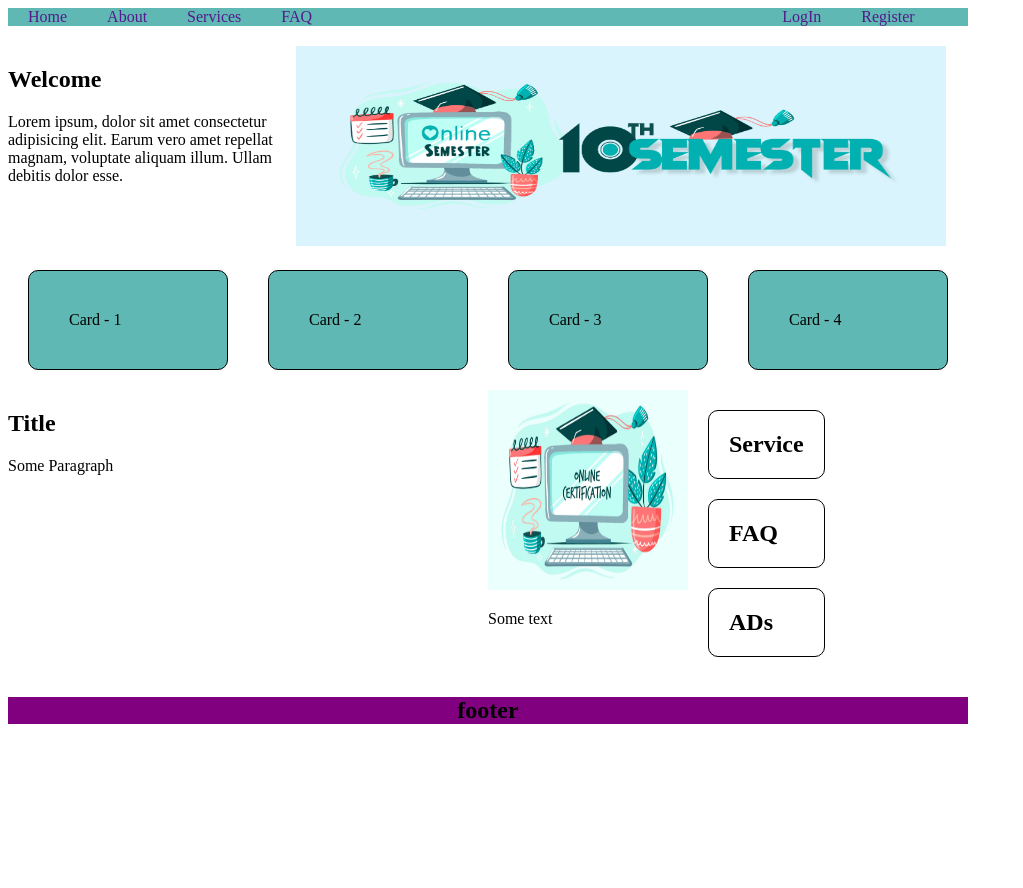
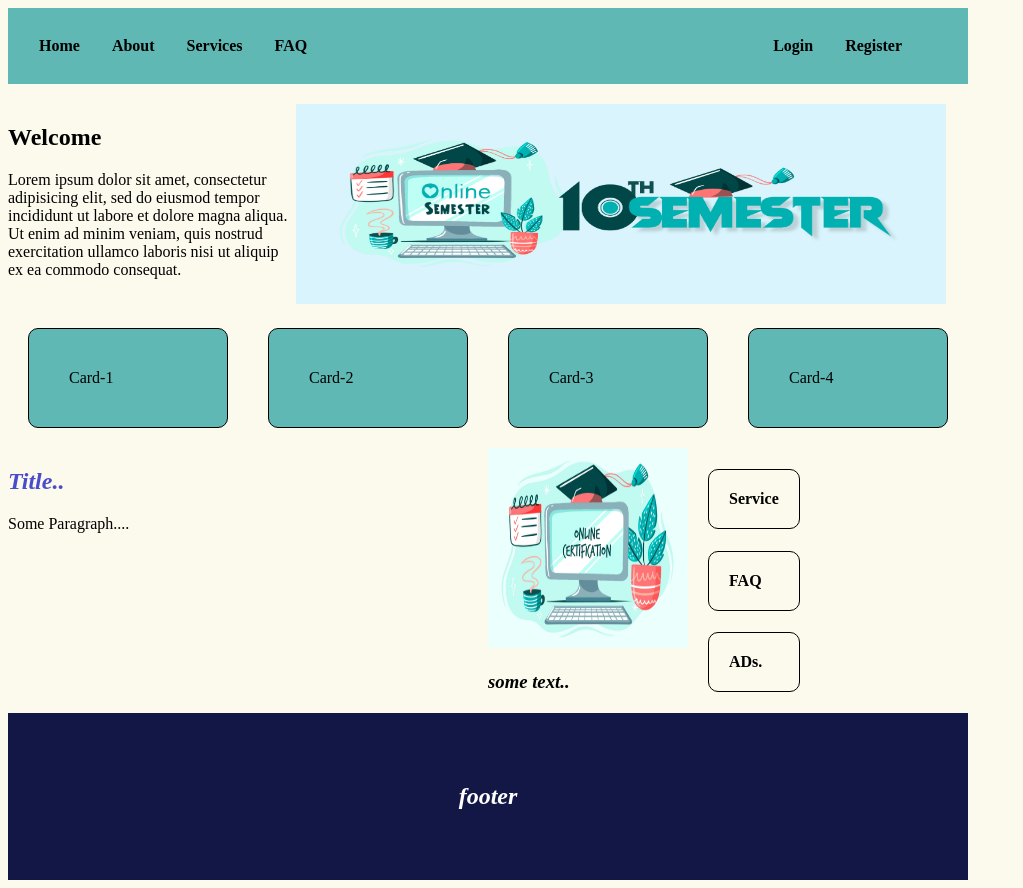
Before and after one commit to HrithikMojumdar/web-Quiz-2, a plain HTML site: page 3 Ans/index.html in a window 1280 px wide. Shown: the whole page, without its empty margins (0-1023 px from the left). Before the commit the page ends 800 px from the top, so only its background shows below. Drawn offline with Linux system fonts and the light colour scheme.

Commit message:
Update index.html

```diff
--- a/3 Ans/index.html
+++ b/3 Ans/index.html
@@ -5,16 +5,23 @@
   <style>
     body {
       max-width: 960px;
+      background-color: #FCFAED;
     }
-    header {
-      background-color: #5fb8b4;
-    }
+
     nav a{
+      display: block;
+      color: black;
+      text-align: center;
+      padding: 14px 16px;
       text-decoration: none;
-      padding: 0 20px
+      font-family: "Times New Roman", Times, serif;
+
     }
     nav{
       display:flex;
+      background-color: #5FB8B4;
+      padding: 15px;
+      color: black;
     }
     .last-two{
       display: flex;
@@ -31,11 +38,17 @@
     .area{
       display: flex;
       padding-top: 20px;
+
     }
-    .area{
+    .area2{
       display: flex;
       padding-top: 20px;
     }
+    .color1{
+      color: #4A4CCC;
+      font-family: "Times New Roman", Times, serif;
+    }
+
     .third{
       width:240px;
       border: 1px solid black;
@@ -44,8 +57,9 @@
       border-radius: 10px;
       background-color: #5fb8b4;
     }
-    .think{
+    .side1{
       display: flex;
+      font-family: "Times New Roman", Times, serif;
     }
     .side{
       border: 1px solid black;
@@ -55,62 +69,72 @@
     }
     .middle{
       text-align: center;
-      background-color: purple;
+      color: white;
+      background-color: #131746;
+      padding: 50px;
+
     }
 
   </style>
 </head>
+
+
 <body>
   <header>
     <nav>
-      <a href="">Home</a>
-      <a href="">About</a>
-      <a href="">Services</a>
-      <a href="">FAQ</a>
-
-        <a id='register' href="">LogIn</a>
-        <a href="">Register </a>
+      <a href=""><b>Home</b></a>
+      <a href=""><b>About</b></a>
+      <a href=""><b>Services</b></a>
+      <a href=""><b>FAQ</b></a>
+      <a id='register' href=""><b>Login</b></a>
+      <a href=""><b>Register</b> </a>
     </nav>
   </header>
+
   <section class="area">
     <div style="width:30%">
       <h1>Welcome</h1>
-      <p>Lorem ipsum, dolor sit amet consectetur adipisicing elit. Earum vero amet repellat magnam, voluptate aliquam illum. Ullam debitis dolor esse.</p>
+      <p>Lorem ipsum dolor sit amet, consectetur adipisicing elit, sed do eiusmod
+      tempor incididunt ut labore et dolore magna aliqua. Ut enim ad minim veniam,
+      quis nostrud exercitation ullamco laboris nisi ut aliquip ex ea commodo
+      consequat. </p>
     </div>
+
     <div style="width:50%">
       <img width="650px" height="200px" src="img.jpg" alt="">
     </div>
   </section>
 
   <section class="area">
-    <div class="third">Card - 1</div>
-    <div class="third">Card - 2</div>
-    <div class="third">Card - 3</div>
-    <div class="third">Card - 4</div>
+    <div class="third">Card-1</div>
+    <div class="third">Card-2</div>
+    <div class="third">Card-3</div>
+    <div class="third">Card-4</div>
   </section>
 
-  <section class="area">
+  <section class="area2">
     <div style="width:50%">
-      <h1>Title</h1>
-      <p>Some Paragraph</p>
+      <h1 class="color1"> <i>Title.. </i></h1>
+      <p>Some Paragraph....</p>
     </div>
-    <div class="think" style="width:50%">
+
+    <div class="side1" style="width:50%">
       <div>
         <img width="200px" height="200px" src="img2.jpg" alt="">
-        <p>Some text</p>
+        <h3><b> <i>some text..</i></b></h3>
       </div>
 
       <div>
-        <h2 class="side">Service</h2>
-        <h2 class="side">FAQ</h2>
-        <h2 class="side">ADs</h2>
+        <h4 class="side">Service</h4>
+        <h4 class="side">FAQ</h4>
+        <h4 class="side">ADs.</h4>
       </div>
     </div>
   </section>
 
   <section>
     <div  class="middle">
-     <h1>footer</h1>
+     <h1> <i>footer</i></h1>
     </div>
   </section>
 </body>
```
